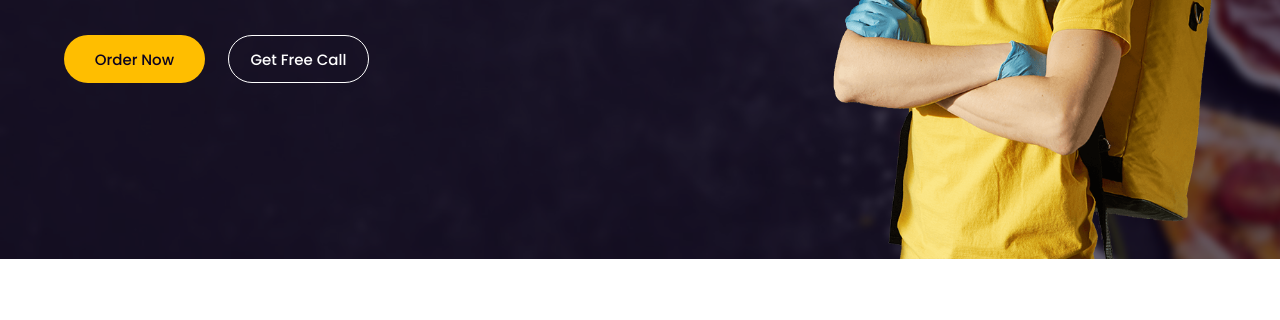
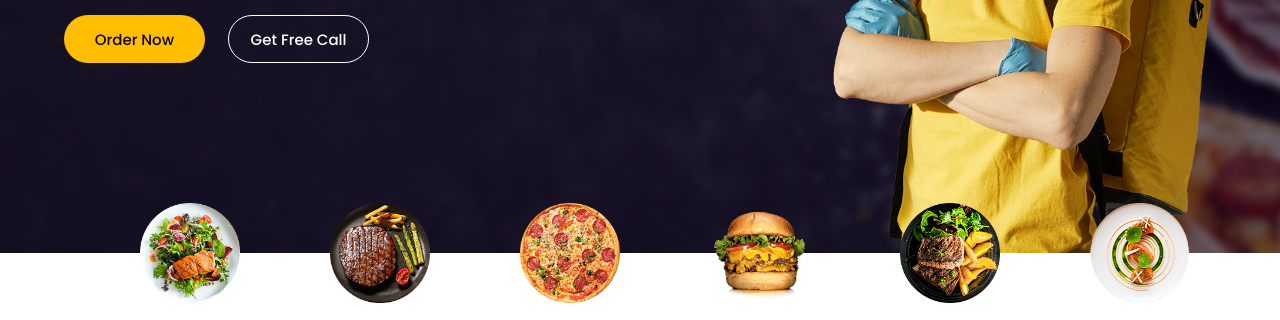
Before and after one commit to atayeva-lamiya/Restant, a plain HTML site: page index.html in a window 1280 px wide. Shown: the part 480-800 px from the top of the page. Drawn offline with nearby package versions, Linux system fonts and the light colour scheme.

Commit message:
food img area

```diff
--- a/index.html
+++ b/index.html
@@ -5,6 +5,7 @@
     <meta name="viewport" content="width=device-width, initial-scale=1.0">
     <title>Document</title>
     <link rel="stylesheet" href="style.css">
+    <link href="https://cdn.jsdelivr.net/npm/bootstrap@5.0.0-beta1/dist/css/bootstrap.min.css" rel="stylesheet" integrity="sha384-giJF6kkoqNQ00vy+HMDP7azOuL0xtbfIcaT9wjKHr8RbDVddVHyTfAAsrekwKmP1" crossorigin="anonymous">
     <script src="https://kit.fontawesome.com/9e55989377.js" crossorigin="anonymous"></script>
     <link rel="preconnect" href="https://fonts.gstatic.com">
     <link href="https://fonts.googleapis.com/css2?family=Poppins:wght@100;200;300;400;500;600;700;800;900&display=swap" rel="stylesheet">
@@ -108,6 +109,30 @@
                     <img src="image/banner-main.png" alt="">
                 </div>
             </div>
+            <div class="food-img-area z-index">
+                <div class="container">
+                    <div class="row">
+                        <div class="col-2">
+                            <img src="image/food1.png" alt="" class="food">
+                        </div>
+                        <div class="col-2">
+                            <img src="image/food2.png" alt="" class="food">
+                        </div>
+                        <div class="col-2">
+                            <img src="image/food3.png" alt="" class="food">
+                        </div>
+                        <div class="col-2">
+                            <img src="image/food4.png" alt="" class="food">
+                        </div>
+                        <div class="col-2">
+                            <img src="image/food5.png" alt="" class="food">
+                        </div>
+                        <div class="col-2">
+                            <img src="image/food6.png" alt="" class="food">
+                        </div>
+                    </div>
+                </div>
+            </div>
         </div>
     </div>
 </body>
--- a/style.css
+++ b/style.css
@@ -135,6 +135,8 @@ header .icon-menu .menu-button-m {
 }
 .menu-a {
     transition: ease-in .3s;
+    color: white;
+    text-decoration: none;
 }
 .menu-li:hover .menu-a {
     color: #ffbe00;
@@ -155,7 +157,6 @@ header .icon-menu .menu-button-cart:hover {
 header .icon-menu .menu-button-m:hover .icon-m {
     color: white;
 }
-a { color: white;}
 
 /* -------------- Home text ------------- */
 .free-home {
@@ -192,6 +193,7 @@ a { color: white;}
 .free-home-button .home-but .home-but-a {
     font-size: 15px;
     font-weight: 500;
+    text-decoration: none;
 }
 .free-home-button {
     margin-top: 6%;
@@ -227,3 +229,18 @@ a { color: white;}
 .home-but-free-call:hover .home-but-a-free-call {
     color: #0b0320;
 }
+/* ------------------- Food img area -------------------- */
+.food-img-area .food {
+    max-width: 100px;
+    transition: ease-in-out .3s;
+}
+.food-img-area .food:hover {
+    transform: scale(1.1);
+}
+.food-img-area .container {
+    position: absolute;
+    width: 100%;
+    bottom: -50px;
+    left: 10%;
+    right: 10%;
+}
```
Also changed, not shown: image/food1.png (added), image/food2.png (added), image/food3.png (added), image/food4.png (added), image/food5.png (added), image/food6.png (added), 1 other file.
